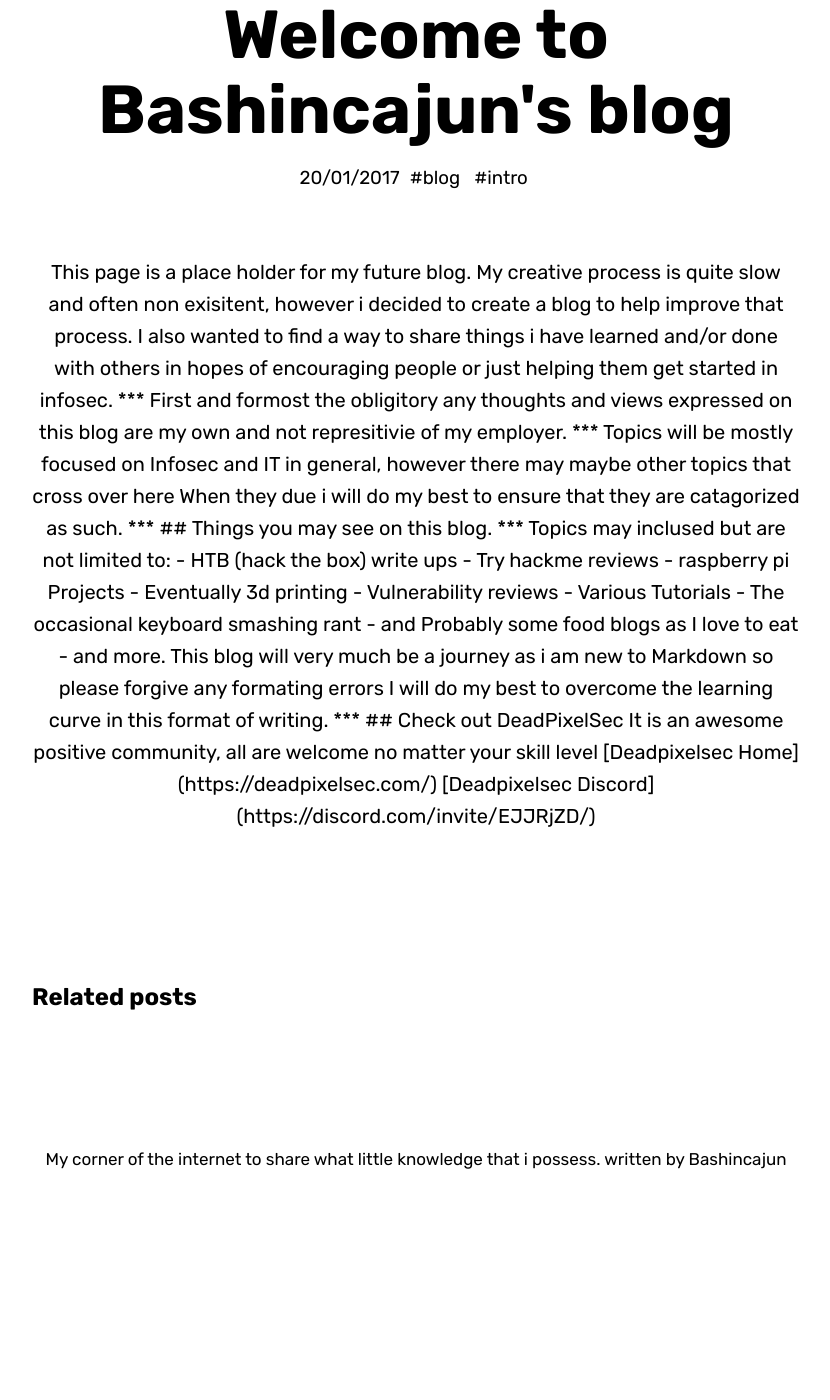
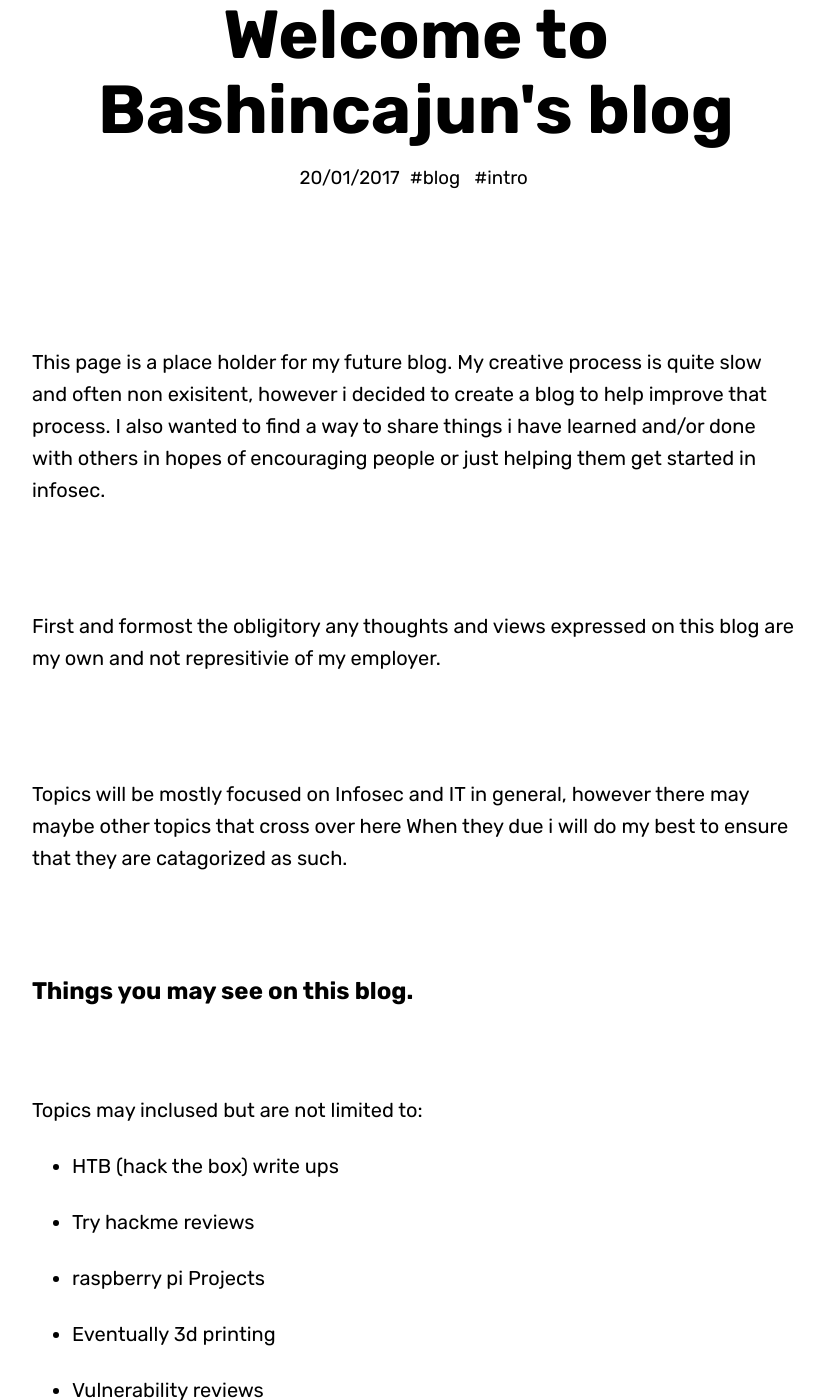
Before and after one commit to bashincajun/bashincajun.github.io, a Jekyll site: the page built from _posts/2017-01-20-example-content.md, in a window 1280 px wide and 1400 px high, scrolled down 398 px. Shown: the whole window, without its empty margins (224-1054 px from the left). Built offline with Jekyll 4.4.1, drawn with Linux system fonts in a browser that asks for light colours; some web fonts are replaced; before the commit the page ends 1636 px from its top, so only the background shows below that; some of the changed text lies outside the part shown.

Commit message:
Update 2017-01-20-example-content.md

```diff
--- a/_posts/2017-01-20-example-content.md
+++ b/_posts/2017-01-20-example-content.md
@@ -10,7 +10,7 @@ hero: https://source.unsplash.com/collection/145103/
 overlay: green
 published: true
 ---
-<p align="center">
+***
 This page is a place holder for my future blog. My creative process is quite slow and often non exisitent, however i decided to create a blog to help improve that process. I also wanted to find a way to share things i have learned and/or done with others in hopes of encouraging people or just helping them get started in infosec.
 
 ***
@@ -58,7 +58,7 @@ It is an awesome positive community, all are welcome no matter your skill level
 [Deadpixelsec Home](https://deadpixelsec.com/)
 
 [Deadpixelsec Discord](https://discord.com/invite/EJJRjZD/)
-</p>
+
 *[HTML]: HyperText Markup Language
 *[CSS]: Cascading Style Sheets
 *[JS]: JavaScript
```
